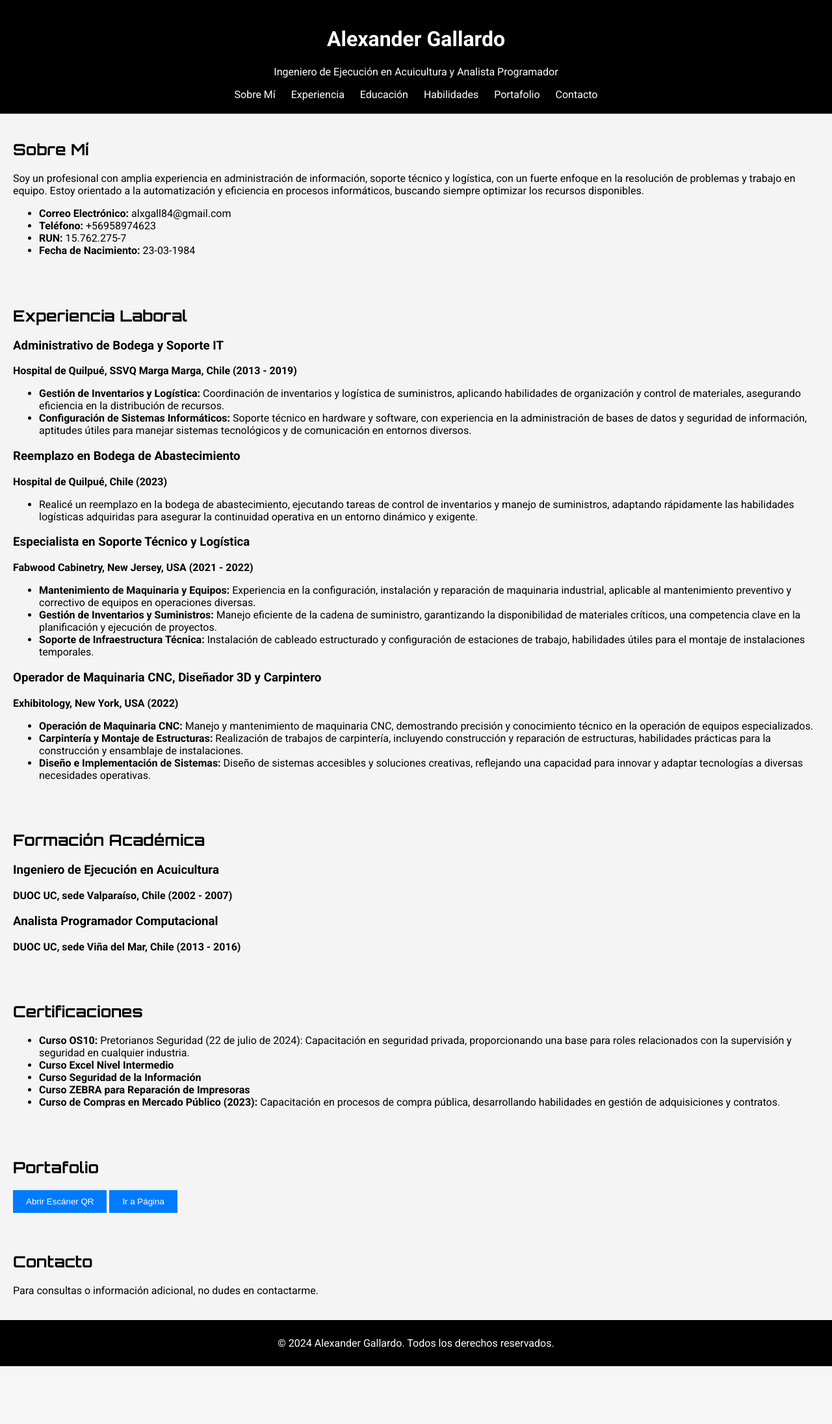
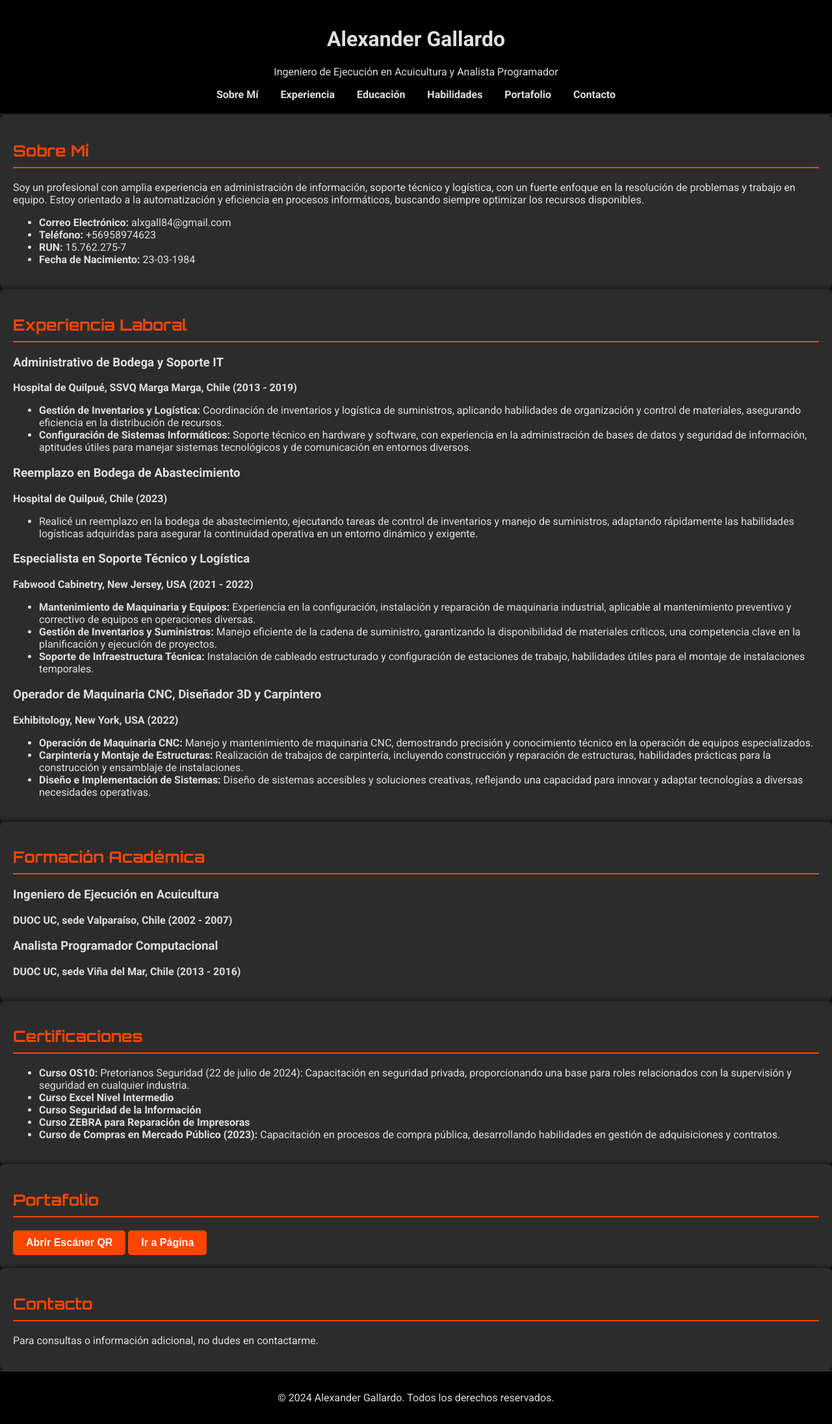
Before and after one commit to AlxUnd3r777/portafolio, a PHP site: page / in a window 1280 px wide. Shown: the whole page at 65% size. Before the commit the page ends 2103 px from the top, so only its background shows below. Run offline with PHP 8.4, Linux system fonts and the light colour scheme; some libraries are stand-ins or nearby versions.

Commit message:
Update styles.css

```diff
--- a/styles.css
+++ b/styles.css
@@ -3,20 +3,27 @@ body {
     font-family: 'Roboto', sans-serif;
     margin: 0;
     padding: 0;
-    background-color: #f4f4f4;
+    background-color: #1e1e1e; /* Fondo oscuro */
+    color: #e0e0e0; /* Texto claro para contraste */
 }
 
 header {
-    background-color: #000;
-    color: #fff;
+    background-color: #000; /* Cabecera negra */
+    color: #e0e0e0; /* Texto claro */
     padding: 20px;
     text-align: center;
+    border-bottom: 2px solid #333; /* Línea inferior gris oscuro */
 }
 
 header a {
-    color: #fff;
+    color: #e0e0e0;
     text-decoration: none;
-    padding: 0 10px;
+    padding: 0 15px;
+    font-weight: bold;
+}
+
+header a:hover {
+    color: #ff4500; /* Color naranja para el hover */
 }
 
 header nav ul {
@@ -31,22 +38,32 @@ header nav ul li {
 
 .section-content {
     padding: 20px;
+    background: #2c2c2c; /* Fondo oscuro para secciones */
+    border-radius: 8px;
+    box-shadow: 0 0 10px rgba(0, 0, 0, 0.7); /* Sombra para profundidad */
 }
 
 h2 {
     font-family: 'Orbitron', sans-serif;
+    color: #ff4500; /* Naranja intenso */
+    border-bottom: 2px solid #ff4500;
+    padding-bottom: 10px;
 }
 
 button {
-    background-color: #007BFF;
+    background-color: #ff4500; /* Botones en color naranja */
     color: #fff;
     border: none;
     padding: 10px 20px;
     cursor: pointer;
+    border-radius: 5px;
+    font-size: 16px;
+    font-weight: bold;
+    transition: background-color 0.3s ease;
 }
 
 button:hover {
-    background-color: #0056b3;
+    background-color: #e03e00; /* Naranja más oscuro al pasar el cursor */
 }
 
 /* Estilos del modal */
@@ -59,19 +76,20 @@ button:hover {
     width: 100%;
     height: 100%;
     overflow: auto;
-    background-color: rgba(0,0,0,0.4);
+    background-color: rgba(0,0,0,0.8); /* Fondo oscuro del modal */
 }
 
 .modal-content {
-    background-color: #fefefe;
-    margin: 15% auto;
+    background-color: #1e1e1e;
+    margin: 5% auto;
     padding: 20px;
-    border: 1px solid #888;
+    border: 1px solid #333;
     width: 80%;
+    border-radius: 8px;
 }
 
 .close {
-    color: #aaa;
+    color: #e0e0e0;
     float: right;
     font-size: 28px;
     font-weight: bold;
@@ -79,7 +97,7 @@ button:hover {
 
 .close:hover,
 .close:focus {
-    color: black;
+    color: #ff4500; /* Naranja para el hover */
     text-decoration: none;
     cursor: pointer;
 }
@@ -87,7 +105,15 @@ button:hover {
 /* Estilos del footer */
 footer {
     background-color: #000;
-    color: #fff;
+    color: #e0e0e0;
     text-align: center;
-    padding: 10px;
+    padding: 15px;
+    border-top: 2px solid #333; /* Línea superior gris oscuro */
 }
+
+/* Diseño del modal AR */
+a-scene {
+    width: 100%;
+    height: 500px; /* Altura fija para la escena AR */
+    border-radius: 8px;
+}
```
